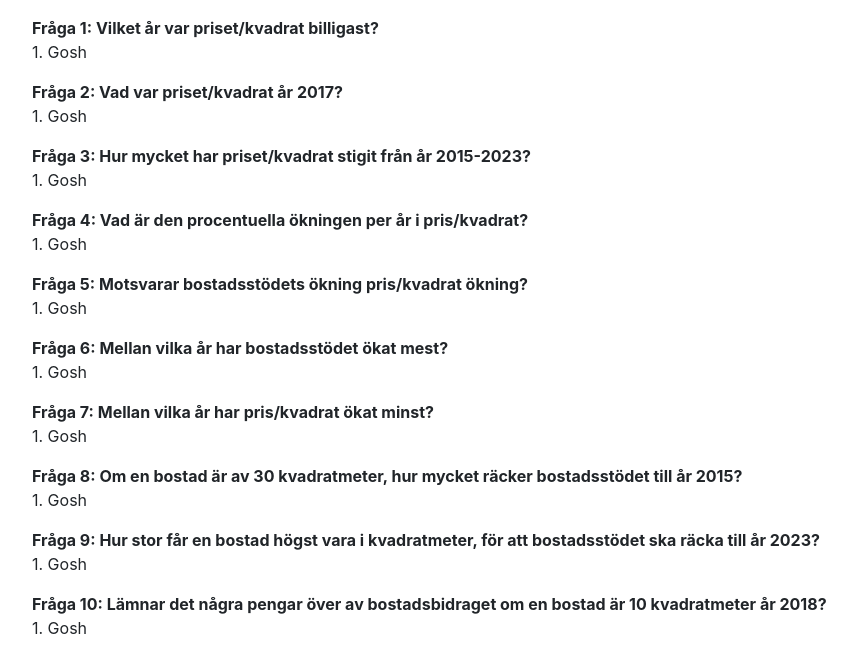
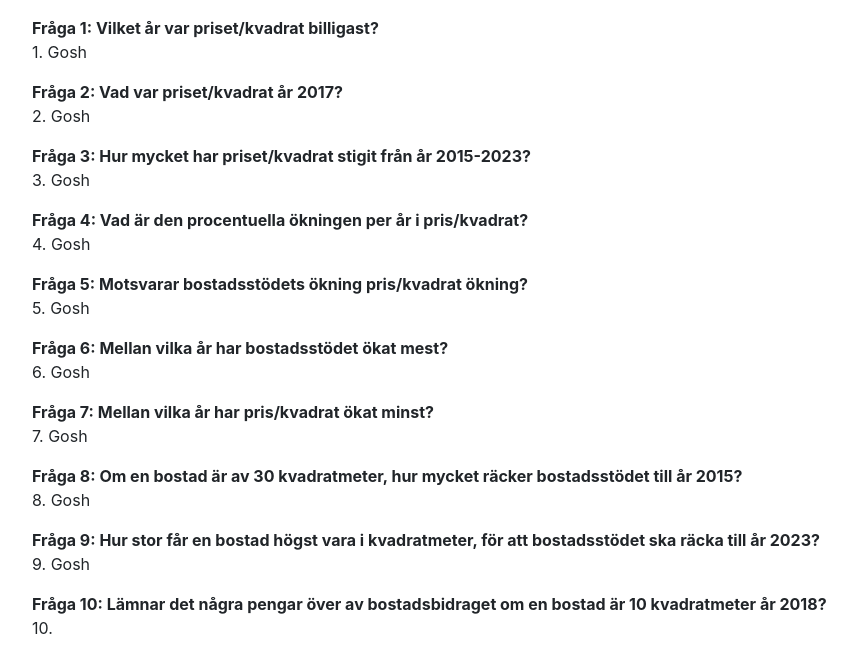
Before and after one commit to benjaaminh/FIT-task3, a Django app: page / in a window 1280 px wide. Shown: the part 203-859 px from the top of the page, without its empty margins (53-910 px from the left). Run offline with Django 4.2, Linux system fonts and the light colour scheme; data that the repository does not hold is empty; some libraries are stand-ins or nearby versions.

Commit message:
Added correct numbers to answers

```diff
--- a/task3/data_analysis/templates/pages/index.html
+++ b/task3/data_analysis/templates/pages/index.html
@@ -34,23 +34,23 @@
         <b> Fråga 1: Vilket år var priset/kvadrat billigast?  </b>
         <p> 1. Gosh </p>
         <b> Fråga 2: Vad var priset/kvadrat år 2017?  </b>
-        <p> 1. Gosh </p>
+        <p> 2. Gosh </p>
         <b> Fråga 3: Hur mycket har priset/kvadrat stigit från år 2015-2023?  </b>
-        <p> 1. Gosh </p>
+        <p> 3. Gosh </p>
         <b> Fråga 4: Vad är den procentuella ökningen per år i pris/kvadrat?  </b>
-        <p> 1. Gosh </p>
+        <p> 4. Gosh </p>
         <b> Fråga 5: Motsvarar bostadsstödets ökning pris/kvadrat ökning?  </b>
-        <p> 1. Gosh </p>
+        <p> 5. Gosh </p>
         <b> Fråga 6: Mellan vilka år har bostadsstödet ökat mest?  </b>
-        <p> 1. Gosh </p>
+        <p> 6. Gosh </p>
         <b> Fråga 7: Mellan vilka år har pris/kvadrat ökat minst?  </b>
-        <p> 1. Gosh </p>
+        <p> 7. Gosh </p>
         <b> Fråga 8: Om en bostad är av 30 kvadratmeter, hur mycket räcker bostadsstödet till år 2015?  </b>
-        <p> 1. Gosh </p>
+        <p> 8. Gosh </p>
         <b> Fråga 9: Hur stor får en bostad högst vara i kvadratmeter, för att bostadsstödet ska räcka till år 2023?  </b>
-        <p> 1. Gosh </p>
+        <p> 9. Gosh </p>
         <b> Fråga 10: Lämnar det några pengar över av bostadsbidraget om en bostad är 10 kvadratmeter år 2018?  </b>
-        <p> 1. Gosh </p>
+        <p> 10.  </p>
 
     </div>
 </body>
```
